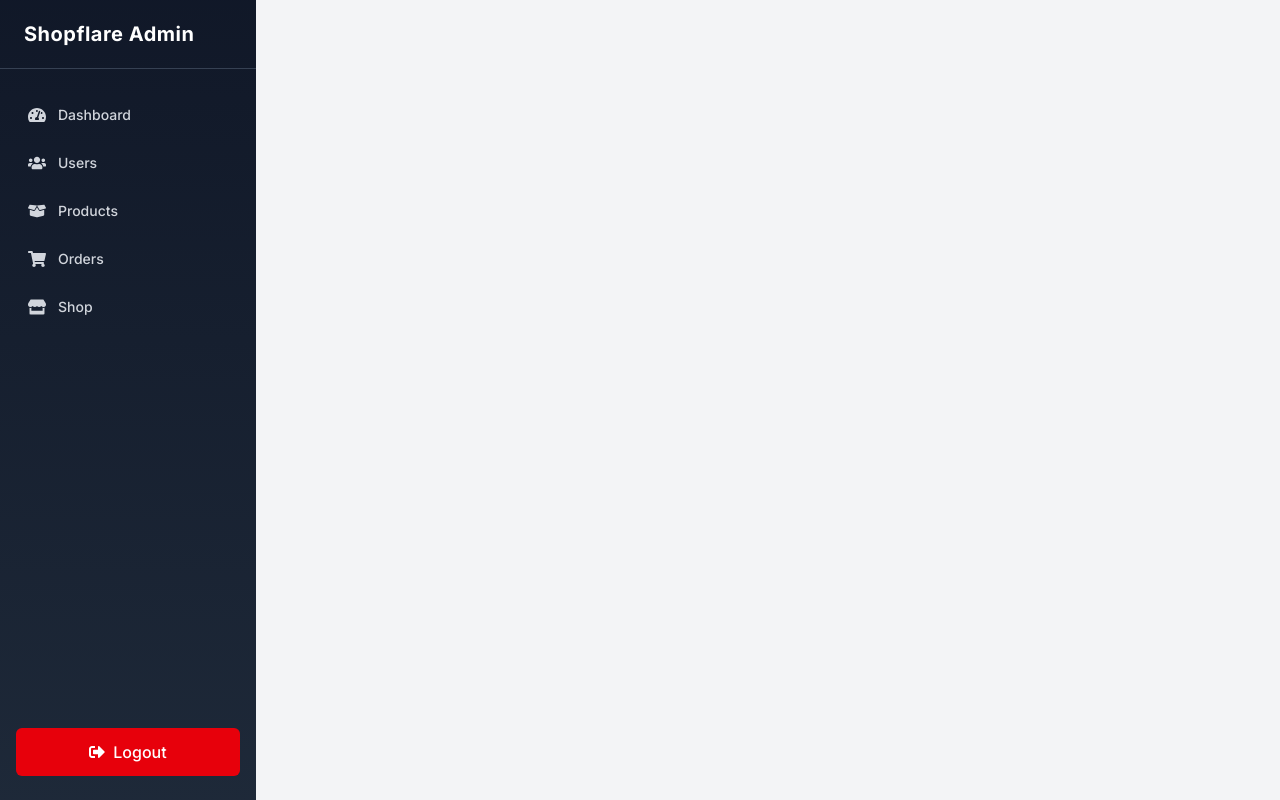
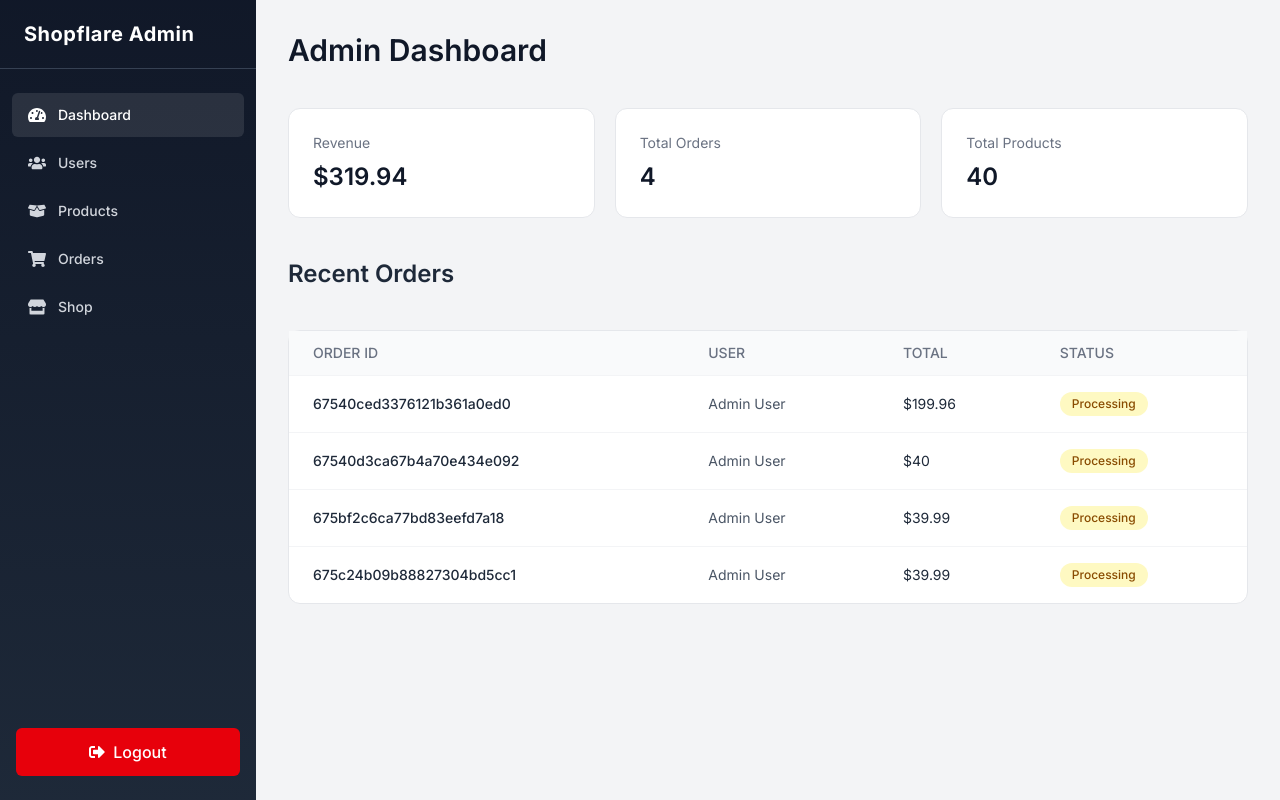
Before and after one commit to Rashim-Sunar/shopflare, a React (Vite) app in the folder frontend/: page /admin in a window 1280 px wide. Built offline with nearby package versions, Linux system fonts and the light colour scheme.

Commit message:
AdminHomePage added

```diff
--- a/frontend/src/App.jsx
+++ b/frontend/src/App.jsx
@@ -12,6 +12,8 @@ import OrderConfirmationPage from './pages/OrderConfirmationPage'
 import MyOrdersPage from './pages/MyOrdersPage'
 import OrderDetailsPage from './pages/OrderDetailsPage'
 import AdminLayout from './components/Admin/AdminLayout'
+import AdminHomePage from './pages/AdminHomePage'
+import UserManagement from './components/Admin/UserManagement'
 
 function App() {
   return (
@@ -32,6 +34,8 @@ function App() {
       </Route>
       <Route path='/admin' element = { <AdminLayout/> } >
         {/* Admin Layout */}
+        <Route index element = { <AdminHomePage/> }/>
+        <Route path='users' element = { <UserManagement/> }/>
       </Route>
    </Routes>
    </BrowserRouter>
--- a/frontend/src/components/Admin/AdminSidebar.jsx
+++ b/frontend/src/components/Admin/AdminSidebar.jsx
@@ -17,7 +17,7 @@ const AdminSidebar = ({ isOpen, onClose }) => {
     {
       label: "Dashboard",
       icon: <FaTachometerAlt />,
-      path: "/admin/dashboard",
+      path: "/admin",
     },
     {
       label: "Users",
--- /dev/null
+++ b/frontend/src/components/Admin/UserManagement.jsx
@@ -0,0 +1,11 @@
+import React from 'react'
+
+const UserManagement = () => {
+  return (
+    <div>
+        Add user and more admins..
+    </div>
+  )
+}
+
+export default UserManagement
--- /dev/null
+++ b/frontend/src/pages/AdminHomePage.jsx
@@ -0,0 +1,174 @@
+import React from "react";
+import { motion } from "framer-motion";
+
+const orders = [
+  {
+    id: "67540ced3376121b361a0ed0",
+    user: "Admin User",
+    totalPrice: 199.96,
+    status: "Processing",
+  },
+  {
+    id: "67540d3ca67b4a70e434e092",
+    user: "Admin User",
+    totalPrice: 40,
+    status: "Processing",
+  },
+  {
+    id: "675bf2c6ca77bd83eefd7a18",
+    user: "Admin User",
+    totalPrice: 39.99,
+    status: "Processing",
+  },
+  {
+    id: "675c24b09b88827304bd5cc1",
+    user: "Admin User",
+    totalPrice: 39.99,
+    status: "Processing",
+  },
+];
+
+/* ---------------- FRAMER MOTION VARIANTS ---------------- */
+
+const pageVariant = {
+  hidden: { opacity: 0, y: 24 },
+  visible: {
+    opacity: 1,
+    y: 0,
+    transition: { duration: 0.6, ease: "easeOut" },
+  },
+};
+
+const statsContainer = {
+  hidden: {},
+  visible: {
+    transition: { staggerChildren: 0.12 },
+  },
+};
+
+const statItem = {
+  hidden: { opacity: 0, y: 12 },
+  visible: { opacity: 1, y: 0 },
+};
+
+const AdminHomePage = () => {
+  const revenue = orders.reduce((sum, o) => sum + o.totalPrice, 0);
+
+  return (
+    <motion.div
+      variants={pageVariant}
+      initial="hidden"
+      animate="visible"
+      className="space-y-10 max-w-full overflow-x-hidden"
+    >
+      {/* PAGE TITLE */}
+      <h1 className="text-2xl sm:text-3xl font-semibold text-gray-900">
+        Admin Dashboard
+      </h1>
+
+      {/* STATS */}
+      <motion.div
+        variants={statsContainer}
+        initial="hidden"
+        animate="visible"
+        className="grid grid-cols-1 sm:grid-cols-2 lg:grid-cols-3 gap-5"
+      >
+        <StatCard title="Revenue" value={`$${revenue.toFixed(2)}`} />
+        <StatCard title="Total Orders" value={orders.length} />
+        <StatCard title="Total Products" value={40} />
+      </motion.div>
+
+      {/* RECENT ORDERS TITLE */}
+      <h2 className="text-xl sm:text-2xl font-semibold text-gray-800">
+        Recent Orders
+      </h2>
+
+      {/* RECENT ORDERS */}
+      <section className="bg-white rounded-xl border border-gray-200">
+        {/* DESKTOP TABLE */}
+        <div className="hidden md:block overflow-x-auto">
+          <table className="w-full text-sm">
+            <thead className="bg-gray-50 text-gray-500">
+              <tr>
+                <th className="px-6 py-3 text-left font-medium">ORDER ID</th>
+                <th className="px-6 py-3 text-left font-medium">USER</th>
+                <th className="px-6 py-3 text-left font-medium">TOTAL</th>
+                <th className="px-6 py-3 text-left font-medium">STATUS</th>
+              </tr>
+            </thead>
+            <tbody>
+              {orders.map((order, i) => (
+                <motion.tr
+                  key={order.id}
+                  initial={{ opacity: 0 }}
+                  animate={{ opacity: 1 }}
+                  transition={{ delay: i * 0.05 }}
+                  className="border-t border-gray-100 hover:bg-gray-50 transition"
+                >
+                  <td className="px-6 py-4 font-medium text-gray-800">
+                    {order.id}
+                  </td>
+                  <td className="px-6 py-4 text-gray-600">
+                    {order.user}
+                  </td>
+                  <td className="px-6 py-4 text-gray-800">
+                    ${order.totalPrice}
+                  </td>
+                  <td className="px-6 py-4">
+                    <StatusBadge status={order.status} />
+                  </td>
+                </motion.tr>
+              ))}
+            </tbody>
+          </table>
+        </div>
+
+        {/* MOBILE CARDS */}
+        <div className="md:hidden space-y-4 p-3">
+          {orders.map((order, i) => (
+            <motion.div
+              key={order.id}
+              initial={{ opacity: 0, y: 8 }}
+              animate={{ opacity: 1, y: 0 }}
+              transition={{ delay: i * 0.05 }}
+              className="rounded-lg border border-gray-200 p-4 space-y-2 min-w-0"
+            >
+              <p className="text-sm font-medium text-gray-800 break-all">
+                {order.id}
+              </p>
+              <p className="text-sm text-gray-600">
+                User: {order.user}
+              </p>
+              <p className="text-sm text-gray-800">
+                Total: ${order.totalPrice}
+              </p>
+              <StatusBadge status={order.status} />
+            </motion.div>
+          ))}
+        </div>
+      </section>
+    </motion.div>
+  );
+};
+
+/* ---------------- SMALL REUSABLE COMPONENTS ---------------- */
+
+const StatCard = ({ title, value }) => (
+  <motion.div
+    variants={statItem}
+    className="w-full bg-white rounded-xl border border-gray-200 p-6 hover:shadow-md transition"
+  >
+    <p className="text-sm text-gray-500">{title}</p>
+    <h3 className="text-xl sm:text-2xl font-semibold text-gray-900 mt-2">
+      {value}
+    </h3>
+  </motion.div>
+);
+
+const StatusBadge = ({ status }) => (
+  <span className="inline-flex px-3 py-1 rounded-full text-xs font-medium bg-yellow-100 text-yellow-800">
+    {status}
+  </span>
+);
+
+export default AdminHomePage;
```
